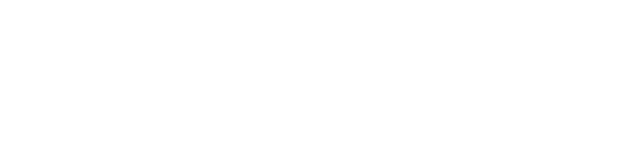
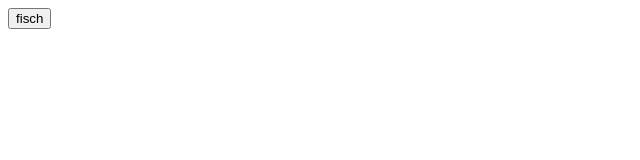
Before and after one commit to CCC-Jugendgruppe/Ar-Website, a website: page Fisch.html in a window 1280 px wide. Shown: the whole page, without its empty margins (0-640 px from the left). Drawn offline with Linux system fonts and the light colour scheme.

Commit message:
button to fisch

```diff
--- a/Fisch.html
+++ b/Fisch.html
@@ -7,10 +7,14 @@
 
 </head>
 <body>
+  <button href="Fisch.html">fisch</button>
+<!--
+
 <ml-model
   src="Fisch.glb"
   style="width: 300px; height: 300px">
 </ml-model>
+-->
 
 </body>
 </html>
```
